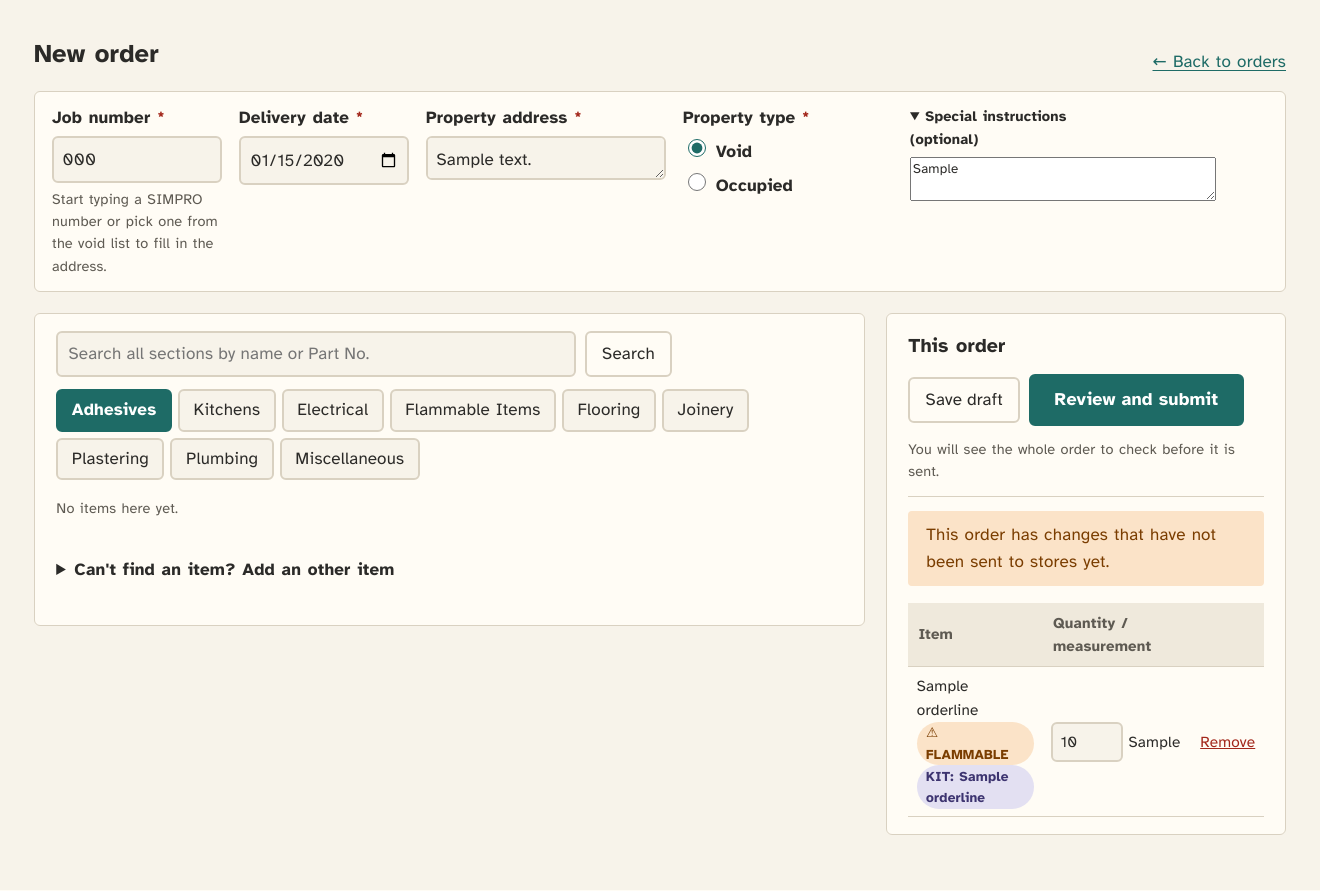
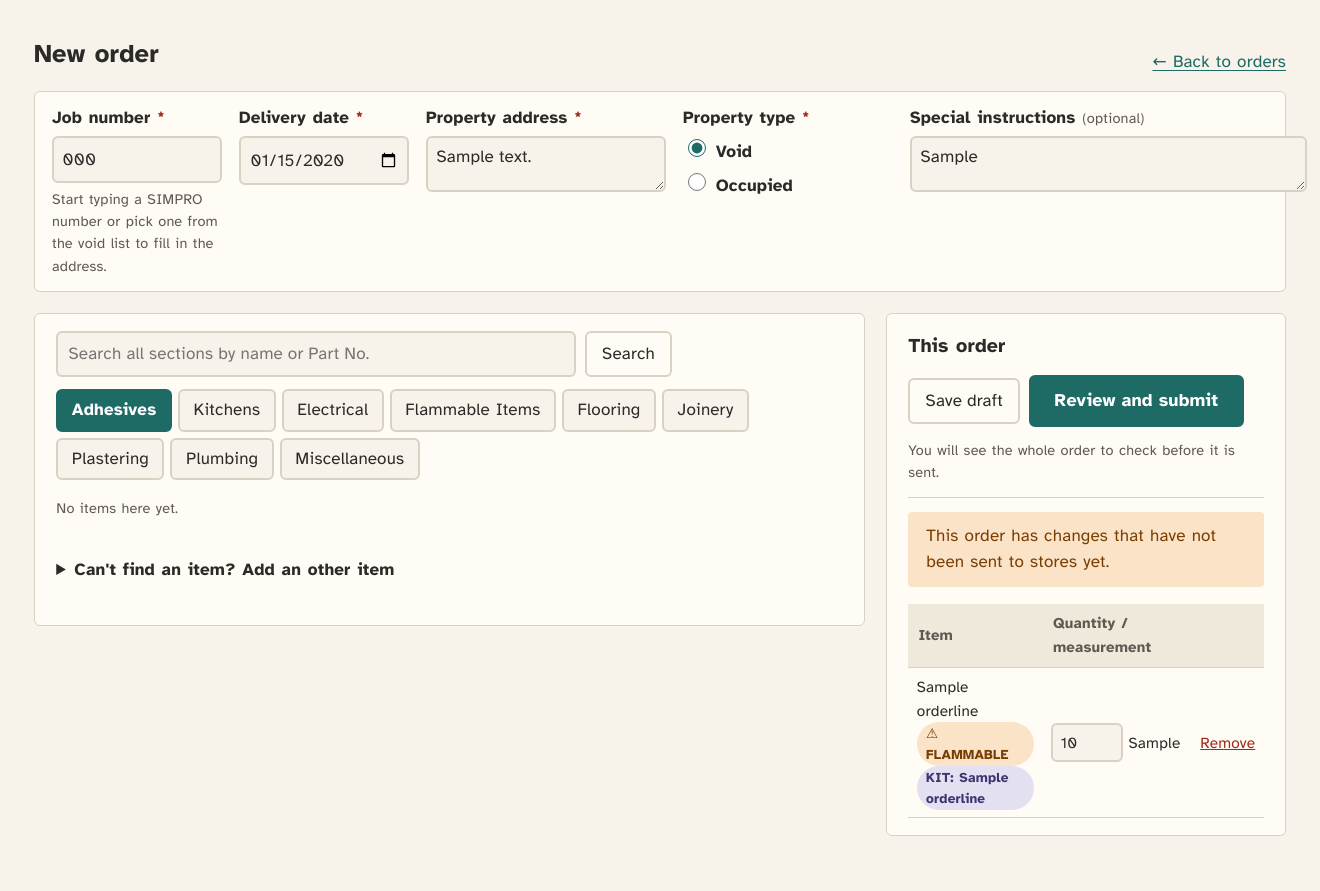
Before and after one commit to dayneral/Order-system, a Django app: page /orders/00000000-0000-0000-0000-000000000001/edit/ in a window 1320 px wide. Shown: the part 72-963 px from the top of the page. Before the commit the page ends 907 px from the top, so only its background shows below. Run offline with Django 5.2, Linux system fonts and the light colour scheme; a user stored in the database is signed in; data comes from the database, SQL or seed files in the repository; tables that the repository leaves empty hold one stand-in row (values such as "Sample post"); data that the repository does not hold is empty.

Commit message:
Order page: Save/Review buttons pinned in the order panel; special instructions as a full-size field
Co-Authored-By: Claude Opus 5.5 <noreply@anthropic.com>
Claude-Session: https://claude.ai/code/session_01DrRVnDi8r8zovBKi5fY3jy

```diff
--- a/static/css/app.css
+++ b/static/css/app.css
@@ -576,3 +576,15 @@ table.review .group-row td { background: var(--sunk); font-weight: 700; }
 table.review .line-removed td { color: var(--muted); }
 table.details th { width: auto; white-space: nowrap; }
 .order-side .side-actions { margin: 0 0 .8rem; padding-bottom: .8rem; border-bottom: 1px solid var(--line); }
+/* Save / Review buttons stay pinned at the top of the order panel while its list scrolls. */
+.order-side > .panel { padding-top: 0; }
+.order-side .side-actions { position: sticky; top: 0; z-index: 2; background: var(--card);
+  margin: 0 0 .8rem; padding: .8rem 0; border-bottom: 1px solid var(--line); }
+.order-side h2.first { padding-top: 1rem; margin-bottom: 0; }
+/* Special instructions: same size and style as the address box. */
+.job-strip .special textarea, .job-strip textarea { width: 100%; height: 2.6rem; min-height: 2.6rem; padding: .35rem .5rem;
+  border: 2px solid var(--line); border-radius: 6px; background: var(--bg); color: var(--ink); font: inherit; resize: vertical; }
+.job-strip .special .hint { display: inline; font-weight: 400; }
+.job-strip .jd-grid .special { grid-column: span 2; }
+.job-strip .special label .hint { margin: 0; }
+.job-strip .special textarea, .job-strip textarea { height: 3.3rem; }
--- a/templates/orders/_job_details.html
+++ b/templates/orders/_job_details.html
@@ -52,9 +52,8 @@
       sync();
     })();
   </script>
-  <details class="span2"{% if f.special_instructions.value %} open{% endif %}>
-    <summary>Special instructions (optional)</summary>
-    {{ f.special_instructions }}
-  </details>
+  <div class="field span2 special">
+    <label for="{{ f.special_instructions.id_for_label }}">Special instructions <span class="hint">(optional)</span></label>{{ f.special_instructions }}
+  </div>
 </div>
 {% endwith %}
```
